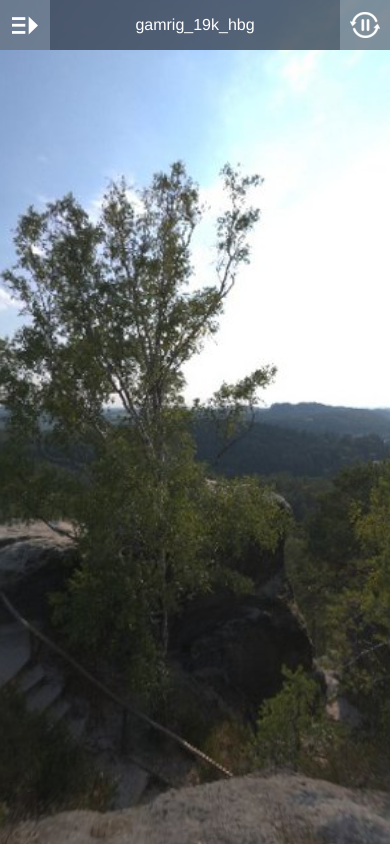
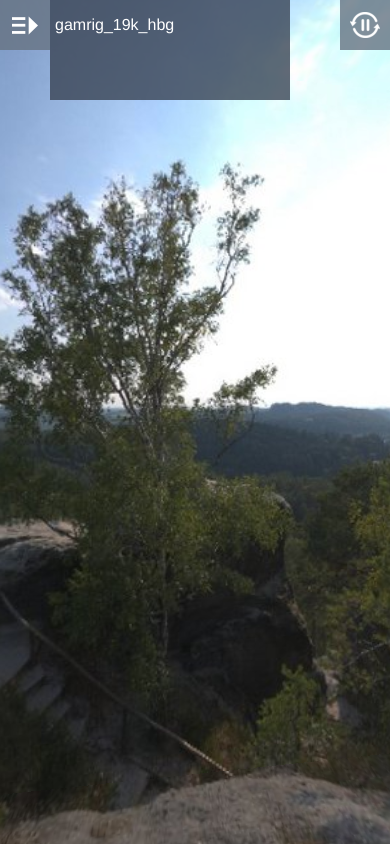
Before and after one commit to maxtl1452000-lab/virtual-tour-test, a plain HTML site: page index.html in a window 390 px wide. Drawn offline with Linux system fonts and the light colour scheme; animation ran at ten frames a second.

Commit message:
up style

```diff
--- a/style.css
+++ b/style.css
@@ -46,14 +46,14 @@ a, a:hover, a:active, a:visited {
   position: absolute;
   top: 0;
   left: 0;
-  right: 40px;
-  height: 40px;
-  text-align: center;
+  right: 80px;
+  height: 80px;
+  text-align: left;
 }
 
 .mobile #titleBar {
-  height: 50px;
-  right: 50px;
+  height: 100px;
+  right: 100px;
 }
 
 /* If there is a fullscreen button the title bar must make space for it */
```
